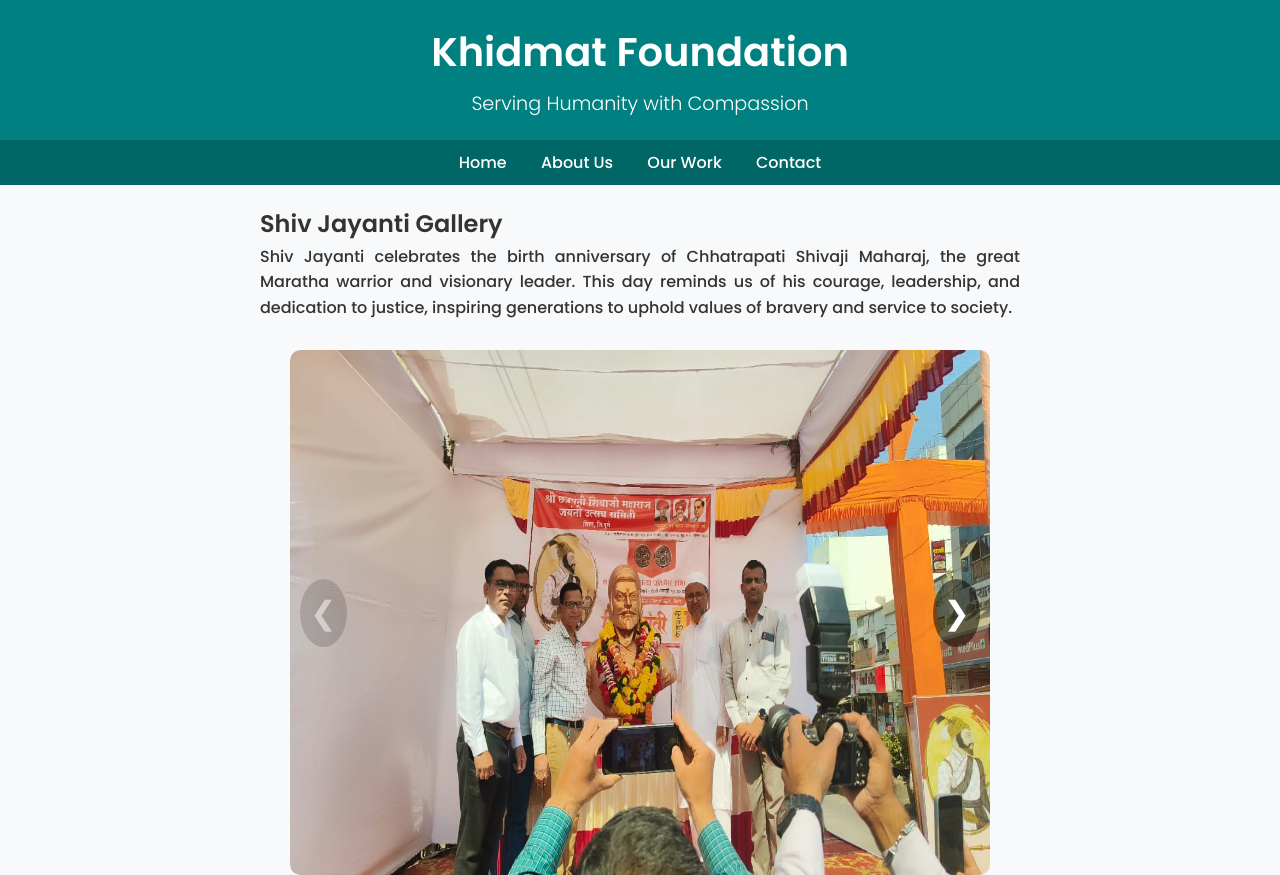
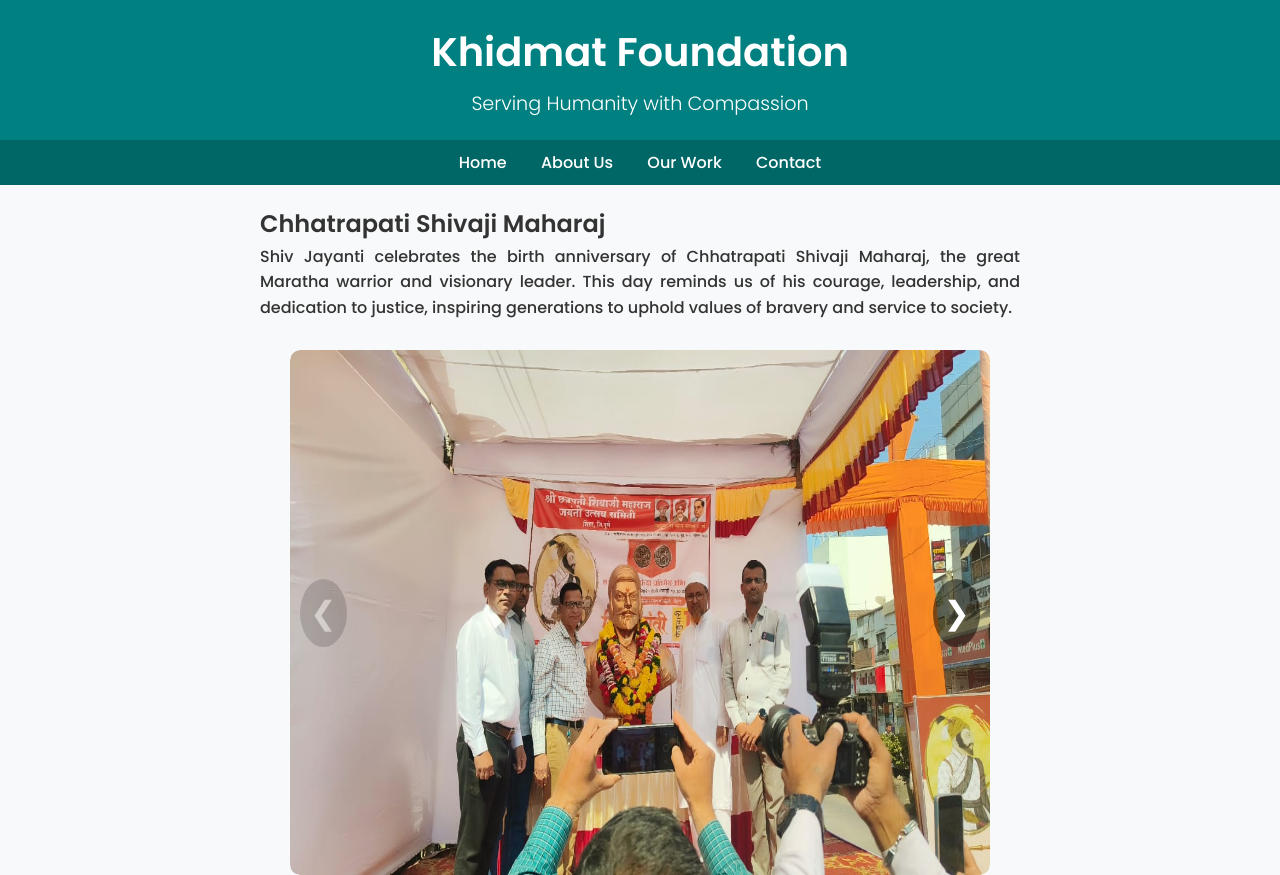
Before and after one commit to Musaddique007/KhidmatV1, a plain HTML site: page shivjayanti.html in a window 1280 px wide. Shown: the top 875 px of the page. Drawn offline with Linux system fonts and the light colour scheme.

Commit message:
Update shivjayanti.html

```diff
--- a/shivjayanti.html
+++ b/shivjayanti.html
@@ -2,7 +2,7 @@
 <html lang="en">
 <head>
   <meta charset="UTF-8" />
-  <title>Shiv Jayanti Gallery</title>
+  <title>Chhatrapati Shivaji Maharaj</title>
   <link href="https://fonts.googleapis.com/css2?family=Poppins:wght@300;500;600&display=swap" rel="stylesheet">
   <style>
     * { margin:0; padding:0; box-sizing:border-box; font-family:'Poppins', sans-serif; }
@@ -43,7 +43,7 @@
 </nav>
 
 <div class="intro">
-  <h2>Shiv Jayanti Gallery</h2>
+  <h2>Chhatrapati Shivaji Maharaj</h2>
   <p>
     Shiv Jayanti celebrates the birth anniversary of Chhatrapati Shivaji Maharaj, the great Maratha warrior and visionary leader. This day reminds us of his courage, leadership, and dedication to justice, inspiring generations to uphold values of bravery and service to society.
   </p>
```
